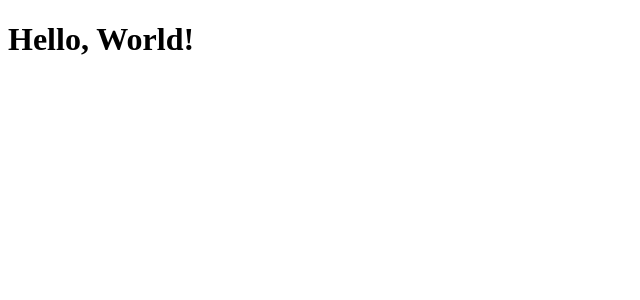
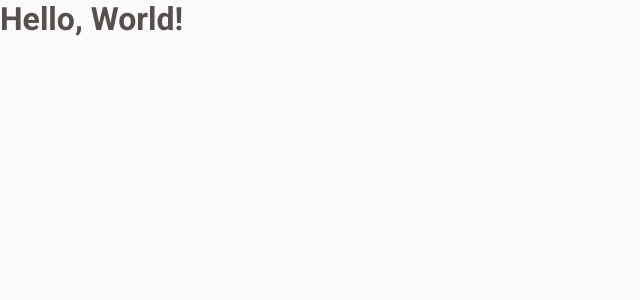
Before and after one commit to phaelslima/coffee-delivery, a React (Vite) app: page / in a window 1280 px wide. Shown: the top 300 px of the page, without its empty margins (0-640 px from the left). Built offline with nearby package versions, Linux system fonts and the light colour scheme.

Commit message:
feat: add global style

```diff
--- a/index.html
+++ b/index.html
@@ -3,8 +3,13 @@
   <head>
     <meta charset="UTF-8" />
 
+    <link rel="preconnect" href="https://fonts.googleapis.com" />
+    <link rel="preconnect" href="https://fonts.gstatic.com" crossorigin />
+
     <link rel="icon" type="image/svg+xml" href="/vite.svg" />
     <meta name="viewport" content="width=device-width, initial-scale=1.0" />
+
+    <link href="https://fonts.googleapis.com/css2?family=Baloo+2:wght@700;800&family=Roboto:wght@400;700&display=swap" rel="stylesheet" />
 
     <title>Coffee Delivery</title>
   </head>
--- a/package.json
+++ b/package.json
@@ -10,11 +10,13 @@
   },
   "dependencies": {
     "react": "^18.2.0",
-    "react-dom": "^18.2.0"
+    "react-dom": "^18.2.0",
+    "styled-components": "^5.3.5"
   },
   "devDependencies": {
     "@types/react": "^18.0.17",
     "@types/react-dom": "^18.0.6",
+    "@types/styled-components": "^5.1.26",
     "@typescript-eslint/eslint-plugin": "^5.36.1",
     "@typescript-eslint/parser": "^5.36.1",
     "@vitejs/plugin-react": "^2.0.1",
--- a/src/App.tsx
+++ b/src/App.tsx
@@ -1,3 +1,14 @@
+import { ThemeProvider } from 'styled-components'
+
+import { defaultTheme } from './styles/themes/default'
+import { GlobalStyle } from './styles/global'
+
 export function App() {
-  return <h1>Hello, World!</h1>
+  return (
+    <ThemeProvider theme={defaultTheme}>
+      <h1>Hello, World!</h1>
+
+      <GlobalStyle />
+    </ThemeProvider>
+  )
 }
--- /dev/null
+++ b/src/styles/global.ts
@@ -0,0 +1,21 @@
+import { createGlobalStyle } from 'styled-components'
+
+export const GlobalStyle = createGlobalStyle`
+  * {
+    margin: 0;
+    padding: 0;
+    box-sizing: border-box;
+  }
+
+  body {
+    background: ${({ theme }) => theme.background};
+    color: ${({ theme }) => theme['base-text']};
+    -webkit-font-smoothing: antialiased;
+  }
+
+  body, input, textarea, button {
+    font-family: 'Roboto', sans-serif;
+    font-size: 1rem;
+    font-weight: 400;
+  }
+`
--- /dev/null
+++ b/src/styles/themes/default.ts
@@ -0,0 +1,22 @@
+export const defaultTheme = {
+  'yellow-dark': '#C47F17',
+  yellow: '#DBAC2C',
+  'yellow-light': '#F1E9C9',
+
+  'purple-dark': '#4B2995',
+  purple: '#8047F8',
+  'purple-light': '#EBE5F9',
+
+  'base-title': '#272221',
+  'base-subtitle': '#403937',
+  'base-text': '#574F4D',
+  'base-label': '#8D8686',
+  'base-hover': '#D7D5D5',
+  'base-button': '#E6E5E5',
+  'base-input': '#EDEDED',
+  'base-card': '#F3F2F2',
+
+  background: '#FAFAFA',
+
+  white: '#FFFFFF',
+}
```
Also changed, not shown: src/@types/styled.d.ts (added, +8 -0 lines), 1 other file (tests, documents, lock files or other folders).
